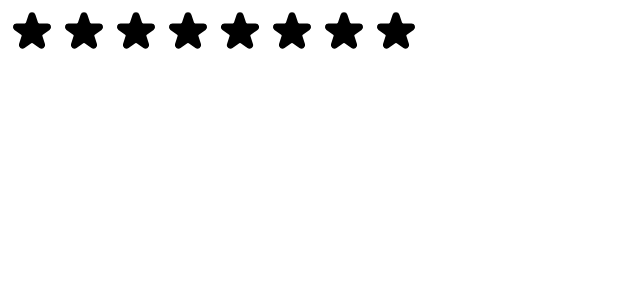
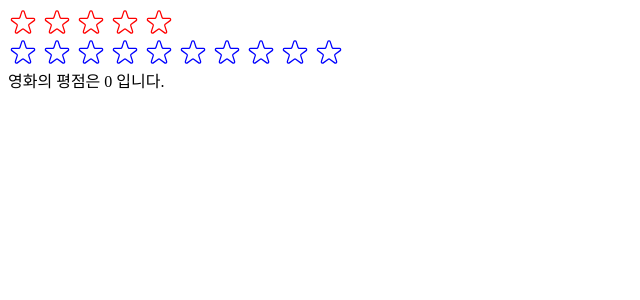
Before and after one commit to slow333/2024-ultimate-react-use-popcorn, a React (Create React App) app: page / in a window 1280 px wide. Shown: the top 300 px of the page, without its empty margins (0-640 px from the left). Built offline with nearby package versions, Linux system fonts and the light colour scheme.

Commit message:
star rating finish => need memorize...

```diff
--- a/src/StarRating.js
+++ b/src/StarRating.js
@@ -1,4 +1,5 @@
-import {useState} from "react";
+import React, {useState} from "react";
+import PropTypes from "prop-types";
 
 const containerStyle = {
   display: 'flex', alignItems: 'center', gap: '16px'
@@ -6,35 +7,71 @@ const containerStyle = {
 const startContainerStyle = {
   display: 'flex', gap: '4px'
 }
-const textStyle = { lineHeight: '1', margin: '0'}
-function StarRating({maxRating = 8}) {
-  const [rating, setRating] = useState(0);
+
+StarRating.prototype = {
+  maxRating: PropTypes.number,
+  fullColor: PropTypes.string,
+  size: PropTypes.number,
+  messages: PropTypes.array,
+  defaultRating: PropTypes.number,
+  onSetRating: PropTypes.func,
+  className: PropTypes.string,
+}
+
+function StarRating({
+  maxRating = 5,
+  fullColor = "#f00", size = 30,
+  className = "", messages = [],
+  defaultRating = 0, onSetRating,
+}) {
+  const [rating, setRating] = useState(defaultRating);
+  const [tempRating, setTempRating] = useState(0)
+
+  const textStyle = {
+    lineHeight: '0', margin: '0', padding: '0', fontStyle: 'bold',
+    fontSize: `${size / 1.2}px`, color: fullColor
+  }
 
   function handleRating(rating) {
     setRating(rating)
+    onSetRating(rating)
   }
 
   return (
-       <div style={containerStyle}>
+       <div style={containerStyle} className={className}>
          <div style={startContainerStyle}>
-           {Array.from({ length: maxRating }, (_, i) =>
-                <Star key={i} onRate={() => handleRating(i+1)} full={rating >= i+1}/>)}
+           {Array.from({length: maxRating}, (_, i) =>
+                <Star key={i} fullColor={fullColor} size={size}
+                      onRate={() => handleRating(i + 1)}
+                      onHoverIn={() => setTempRating(i + 1)}
+                      onHoverOut={() => setTempRating(0)}
+                      full={tempRating ? tempRating >= i + 1 : rating >= i + 1}
+                />
+           )}
          </div>
-         <p style={textStyle}> {rating || ''}</p>
+         <p style={textStyle}> {
+           maxRating === messages.length
+                ? messages[tempRating ? tempRating - 1 : rating - 1]
+                : rating || ''}</p>
        </div>
   );
 }
-const startStyle = {
-  width: "48px", height:'48px', display: 'flex', cursor: 'pointer'
-}
-function Star({onRate, full}) {
+
+function Star({onRate, full, fullColor, size, onHoverIn, onHoverOut}) {
+  const startStyle = {
+    width: `${size}px`, height: `${size}px`, cursor: 'pointer'
+  }
   return (
-       <span style={startStyle} role='button' onClick={onRate}>
-       {full ? <svg
+       <span
+            style={startStyle} role='button' onClick={onRate}
+            onMouseEnter={onHoverIn}
+            onMouseLeave={onHoverOut}
+       >
+       {!full ? <svg
                  xmlns="http://www.w3.org/2000/svg"
                  fill="none"
                  viewBox="0 0 24 24"
-                 stroke="#000"
+                 stroke={fullColor}
             >
               <path
                    strokeLinecap="round"
@@ -46,8 +83,8 @@ function Star({onRate, full}) {
             : <svg
                  xmlns="http://www.w3.org/2000/svg"
                  viewBox="0 0 20 20"
-                 fill="#000"
-                 stroke="#000"
+                 fill={fullColor}
+                 stroke={fullColor}
             >
               <path
                    d="M9.049 2.927c.3-.921 1.603-.921 1.902 0l1.07 3.292a1 1 0 00.95.69h3.462c.969 0 1.371 1.24.588 1.81l-2.8 2.034a1 1 0 00-.364 1.118l1.07 3.292c.3.921-.755 1.688-1.54 1.118l-2.8-2.034a1 1 0 00-1.175 0l-2.8 2.034c-.784.57-1.838-.197-1.539-1.118l1.07-3.292a1 1 0 00-.364-1.118L2.98 8.72c-.783-.57-.38-1.81.588-1.81h3.461a1 1 0 00.951-.69l1.07-3.292z"
@@ -57,15 +94,15 @@ function Star({onRate, full}) {
 
   )
 }
+export function Test() {
+  const [movieRating, setMovieRating] = useState(0)
 
-/* FULL STAR
+  return (
+       <div>
+         <StarRating maxRating={10} fullColor="blue" onSetRating={setMovieRating}/>
+         <div>영화의 평점은 {movieRating} 입니다.</div>
+       </div>
+  )
+}
 
-
-
-
-EMPTY STAR
-
-
-
-     */
 export default StarRating;
--- a/src/index.js
+++ b/src/index.js
@@ -1,12 +1,15 @@
-import React from 'react';
+import React, {useState} from 'react';
 import ReactDOM from 'react-dom/client';
-import StarRating from "./StarRating";
+import StarRating, {Test} from "./StarRating";
 // import './index.css';
 // import App from './App';
 
 const root = ReactDOM.createRoot(document.getElementById('root'));
 root.render(
-  <React.StrictMode>
-    <StarRating />
-  </React.StrictMode>
+     <React.StrictMode>
+       <StarRating/>
+       {/*<StarRating size={40} fullColor="#0f0" messages={['Terrible', 'bad', 'Okay', 'good', 'excellent']}/>*/}
+       {/*<StarRating size={50} fullColor="#0fe" maxRating={9} defaultRating={4}/>*/}
+       <Test/>
+     </React.StrictMode>
 );
```
